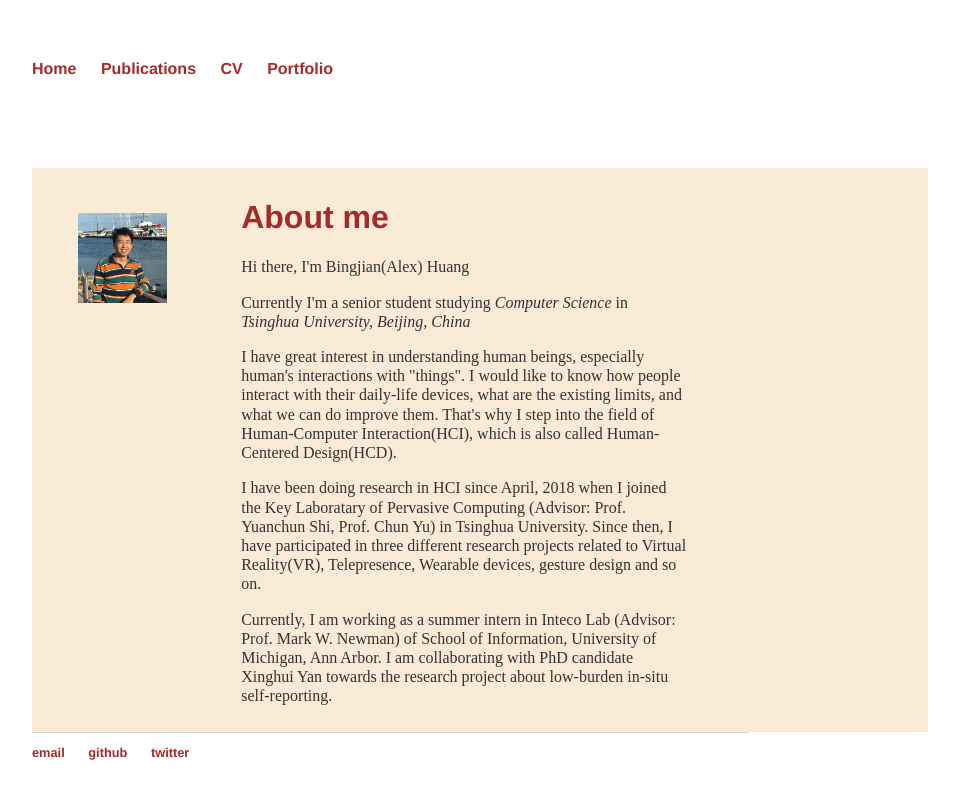
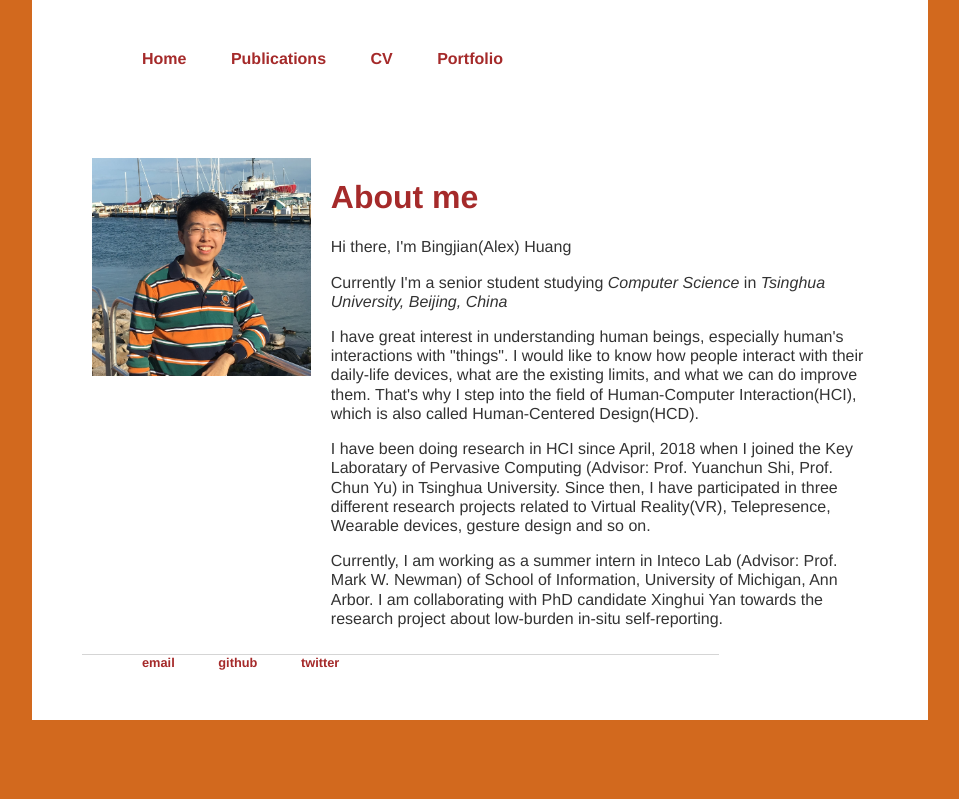
Before and after one commit to huangbj16/huangbj16.github.io, a Jekyll site: the page built from index.html, in a window 1280 px wide. Shown: the top 799 px of the page, without its empty margins (160-1119 px from the left). Built offline with Jekyll 4.4.1, drawn with Linux system fonts in a browser that asks for light colours.

Commit message:
change color style

```diff
--- a/_layouts/default.html
+++ b/_layouts/default.html
@@ -6,6 +6,7 @@
 			<link rel="stylesheet" type="text/css" href="/css/main.css">
 		</head>
 		<body>
+			<div class="divcolor">
 				<nav>
 					<ul>
 						<li><a href="/">Home</a></li>
@@ -26,5 +27,6 @@
 						<li><a href="https://twitter.com/bingjian_huang">twitter</a></li>
 					</ul>
 				</footer>
+			</div>
 		</body>
 	</html>
--- a/css/home.css
+++ b/css/home.css
@@ -4,15 +4,14 @@
 }
 
 .left {
-  width: 20%;
+  width: 30%;
 }
 
 .right {
-  width: 50%;
+  width: 70%;
 }
 
 .row {
-    background-color: antiquewhite;
     height: 100%;
 }
 /* Clear floats after the columns */
@@ -23,7 +22,6 @@
 }
 
 .avatar {
-    padding: 20%;
-    width: 50%;
-    height: 50%;
+    width: 100%;
+    height: 100%;
 }
--- a/css/main.css
+++ b/css/main.css
@@ -1,16 +1,25 @@
 body {
-    margin: 60px auto;
+    margin: 0 auto;
     width: 70%;
+    font-family:'Helvetica', 'Arial', 'Sans-Serif';
+    background-color: chocolate;
+}
+div {
+    box-sizing: border-box;
+}
+div.divcolor {
+    padding: 50px;
+    background-color: white;
 }
 nav ul, footer ul {
+    margin: 0px;
     font-family:'Helvetica', 'Arial', 'Sans-Serif';
-    padding: 0px;
     list-style: none;
     font-weight: bold;
 }
 nav ul li, footer ul li {
+    padding: 20px;
     display: inline;
-    margin-right: 20px;
 }
 a {
     text-decoration: none;
```
Also changed, not shown: _posts/2019-08-09-3D-Telepresence.html (added, +29 -0 lines), _posts/2019-08-09-3D-Telepresence.md (deleted, +0 -28 lines), css/post.css (line endings or trailing spaces). Lines whose indentation alone changed are shown as unchanged.
